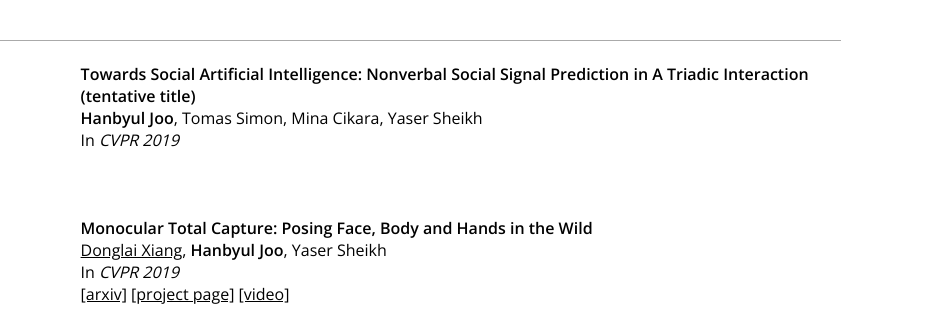
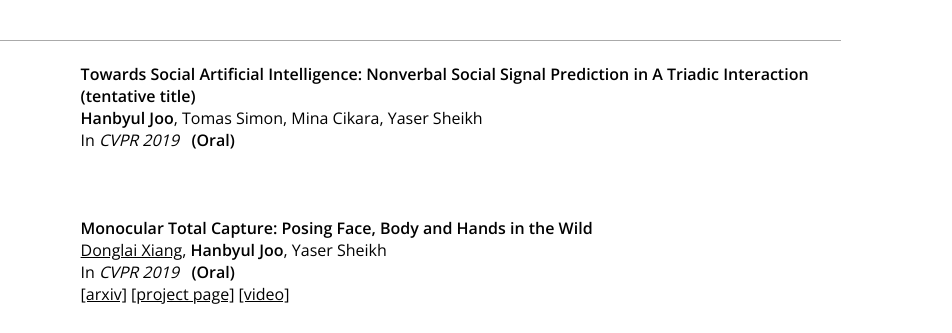
Before and after one commit to jhugestar/jhugestar.github.io, a plain HTML site: page index.html in a window 1280 px wide. Shown: the part 2360-2693 px from the top of the page, 328-1280 px from the left. Drawn offline with nearby package versions, Linux system fonts and the light colour scheme.

Commit message:
added orals

```diff
--- a/index.html
+++ b/index.html
@@ -239,7 +239,7 @@ Our <a href="https://github.com/CMU-Perceptual-Computing-Lab/openpose">OpenPose
 	<br>
 	<b>Hanbyul Joo</b>, Tomas Simon, Mina Cikara, Yaser Sheikh
 	<br>
-	In <em> CVPR 2019</em> <br>  <!----b> (Oral) </b> <font class="ratio"> - Acceptance ratio: 70/3303~2.1% </font> <br-->
+	In <em> CVPR 2019</em>  &nbsp <b> (Oral) </b> <br> <!----b> (Oral) </b> <font class="ratio"> - Acceptance ratio: 70/3303~2.1% </font> <br-->
 </td>
 
 
@@ -253,7 +253,7 @@ Our <a href="https://github.com/CMU-Perceptual-Computing-Lab/openpose">OpenPose
 	<br>
 	<a href="https://xiangdonglai.github.io">Donglai Xiang</a>, <b>Hanbyul Joo</b>, Yaser Sheikh
 	<br>
-	In <em> CVPR 2019</em> <br>  <!----b> (Oral) </b> <font class="ratio"> - Acceptance ratio: 70/3303~2.1% </font> <br-->
+	In <em> CVPR 2019</em>  &nbsp <b> (Oral) </b> <br>  <!----b> (Oral) </b> <font class="ratio"> - Acceptance ratio: 70/3303~2.1% </font> <br-->
 		<a href="https://arxiv.org/abs/1812.01598">[arxiv]</a>
 		<a href="http://domedb.perception.cs.cmu.edu/monototalcapture.html">[project page]</a>
 		<a href="https://www.youtube.com/watch?v=rZn15BRf77E">[video]</a>
```
